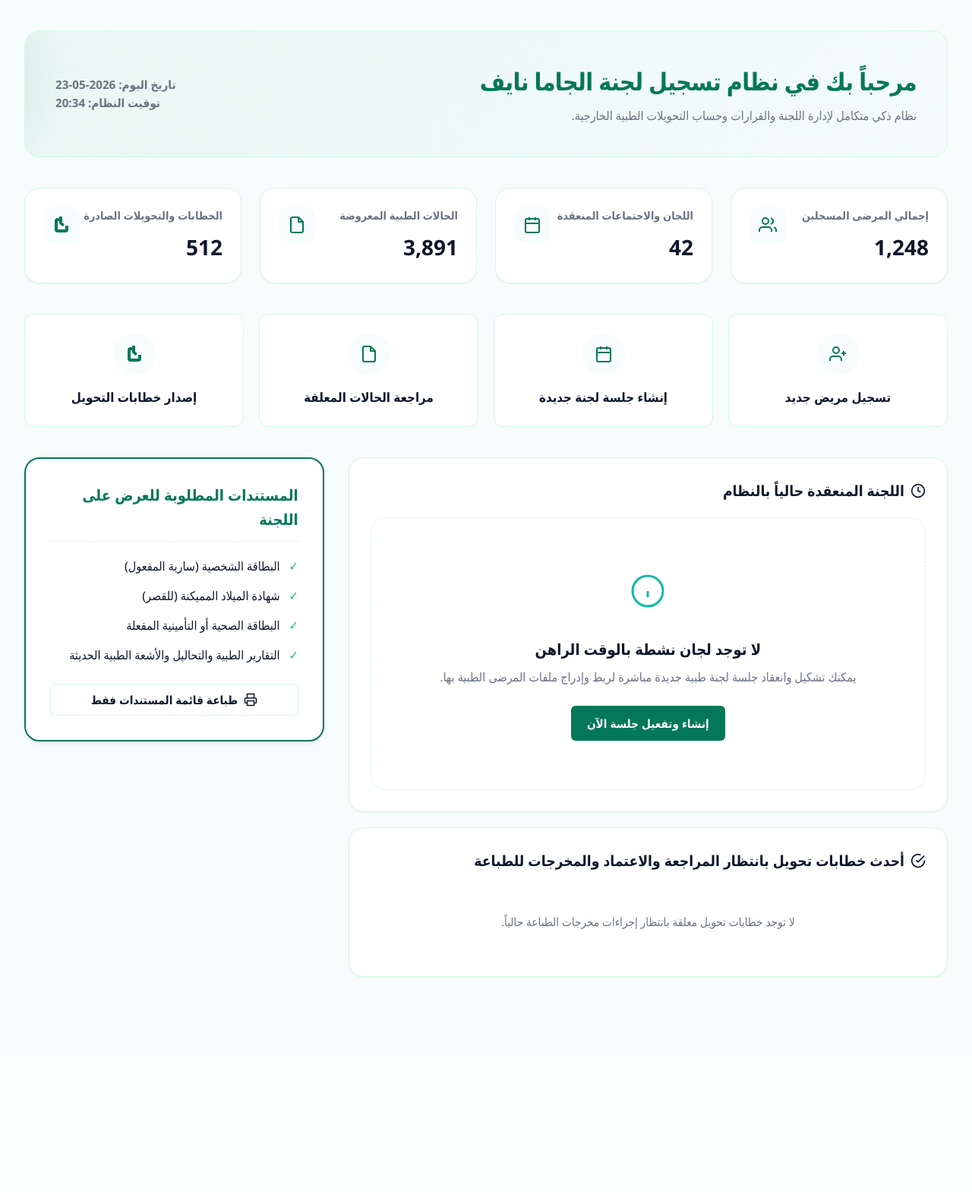
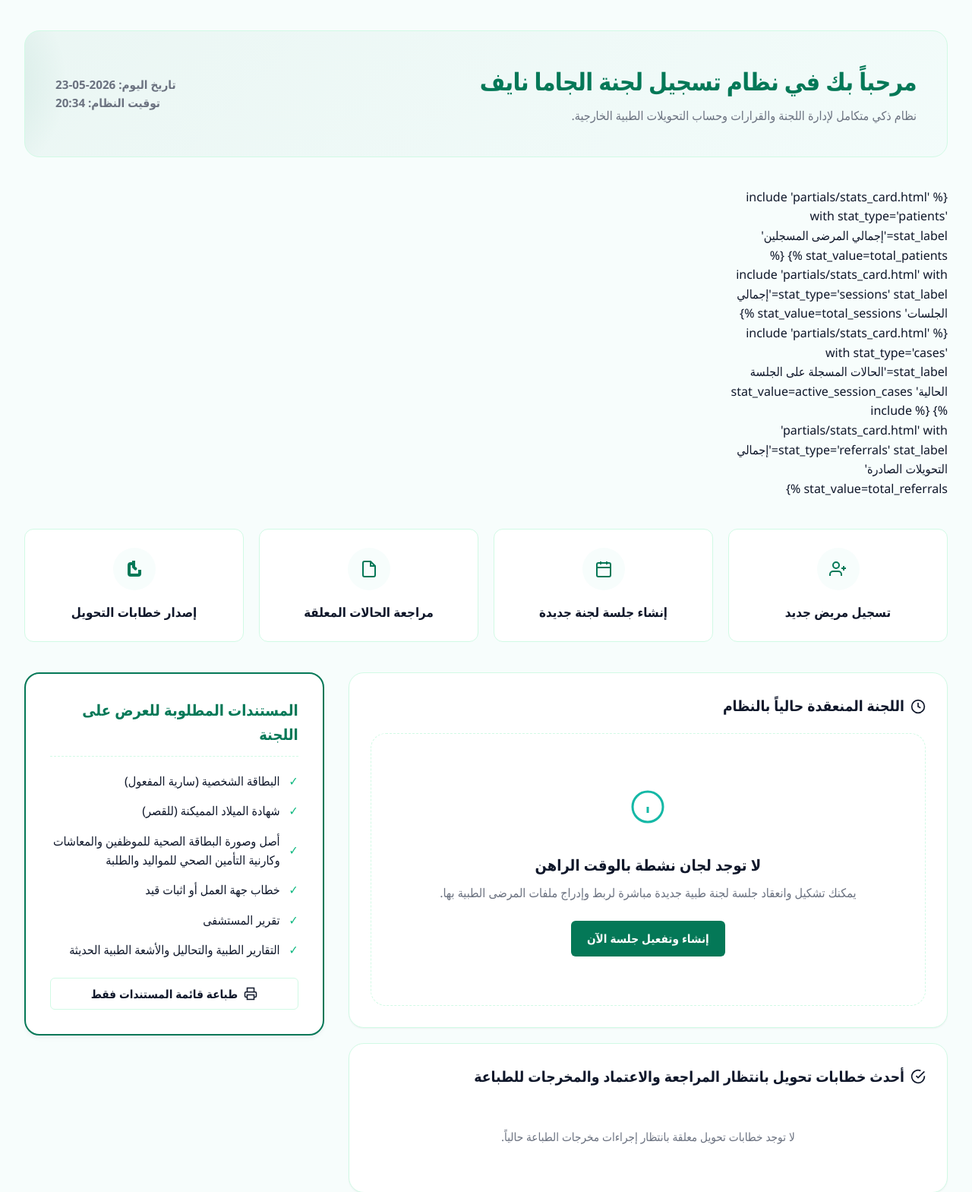
Before and after one commit to Maih-design/Gama2.0, a Django app: page / in a window 1280 px wide. Shown: the part 72-1641 px from the top of the page at 76% size. Before the commit the page ends 1359 px from the top, so only its background shows below. Run offline with Django 5.2, Linux system fonts and the light colour scheme; the visitor is signed in with stand-in values (Sample User, id 1); data that the repository does not hold is empty.

Commit message:
templates fixs

```diff
--- a/apps/committee/urls.py
+++ b/apps/committee/urls.py
@@ -17,5 +17,6 @@ urlpatterns = [
     path('case/<int:pk>/recommendation/', views.add_recommendation, name='recommendation_form'),
 
     # Printing Actions Routing Matrix (Consolidated)
-    path('case/<int:case_pk>/print-recommendation/', views.print_recommendation, name='recommendation_print'),
+    path('session/<int:session_pk>/case/<int:case_pk>/recommendation/', views.add_recommendation, name='add_recommendation'),
+    path('recommendation/<int:rec_id>/print/', views.print_recommendation, name='print_recommendation')
 ]
--- a/apps/core/views.py
+++ b/apps/core/views.py
@@ -12,22 +12,27 @@ from apps.referrals.models import Referral
 
 @login_required
 def homepage(request):
-    """
-    Main premium operational control dashboard gateway.
-    Aggregates high-level healthcare operations metrics for the landing interface.
-    """
-    # Fetch real-time operation metrics for the SaaS dashboard view
     active_session = CommitteeSession.objects.filter(is_active=True).first()
-    pending_cases_count = CommitteeCase.objects.filter(status='PEN').count()
-    active_referrals_count = Referral.objects.filter(status="ISSUED").count()
+
+    total_patients = Patient.objects.count()
+    total_sessions = CommitteeSession.objects.count()
+    total_referrals = Referral.objects.count()
+    active_session_cases = 0
+
+    active_session_cases = (
+    CommitteeCase.objects.filter(committee_session=active_session).count()
+    if active_session else 0
+    )
 
     context = {
+        'total_patients': total_patients,
+        'total_sessions': total_sessions,
+        'active_session_cases': active_session_cases,
+        'total_referrals': total_referrals,
         'active_session': active_session,
-        'pending_cases_count': pending_cases_count,
-        'active_referrals_count': active_referrals_count,
     }
+
     return render(request, 'core/homepage.html', context)
-
 
 @login_required
 def patient_search_api(request):
--- a/static/css/print.css
+++ b/static/css/print.css
@@ -234,4 +234,5 @@
         display: flex !important;
         justify-content: space-between !important;
     }
+
 }
--- a/templates/committee/session_details.html
+++ b/templates/committee/session_details.html
@@ -69,7 +69,7 @@
                             </td>
                             <td class="tbl-actions">
                                 {% if session.is_active %}
-                                    <a href="{% url 'committee:recommendation_form' case.pk %}" class="cmp-btn cmp-btn--secondary" style="padding: 0.4rem 0.8rem; font-size: 0.8rem; border-color: var(--secondary); color: var(--secondary);">
+                                    <a href="{% url 'committee:add_recommendation' case.committee_session.id case.id %}" class="cmp-btn cmp-btn--secondary" style="padding: 0.4rem 0.8rem; font-size: 0.8rem; border-color: var(--secondary); color: var(--secondary);">
                                         إقرار التوصية الطبية
                                     </a>
                                 {% else %}
--- a/templates/core/homepage.html
+++ b/templates/core/homepage.html
@@ -22,10 +22,27 @@
 
 <!-- System Global Analytics Performance Grid -->
 <div class="lyt-grid-dashboard">
-    {% include 'partials/stats_card.html' with stat_type='patients' stat_label='إجمالي المرضى المسجلين' stat_value=total_patients|default:"1,248" %}
-    {% include 'partials/stats_card.html' with stat_type='sessions' stat_label='اللجان والاجتماعات المنعقدة' stat_value=total_sessions|default:"42" %}
-    {% include 'partials/stats_card.html' with stat_type='cases' stat_label='الحالات الطبية المعروضة' stat_value=total_cases|default:"3,891" %}
-    {% include 'partials/stats_card.html' with stat_type='referrals' stat_label='الخطابات والتحويلات الصادرة' stat_value=total_referrals|default:"512" %}
+
+    {% include 'partials/stats_card.html' with
+        stat_type='patients'
+        stat_label='إجمالي المرضى المسجلين'
+        stat_value=total_patients %}
+
+    {% include 'partials/stats_card.html' with
+        stat_type='sessions'
+        stat_label='إجمالي الجلسات'
+        stat_value=total_sessions %}
+
+    {% include 'partials/stats_card.html' with
+        stat_type='cases'
+        stat_label='الحالات المسجلة على الجلسة الحالية'
+        stat_value=active_session_cases %}
+
+    {% include 'partials/stats_card.html' with
+        stat_type='referrals'
+        stat_label='إجمالي التحويلات الصادرة'
+        stat_value=total_referrals %}
+
 </div>
 
 <!-- Workflow Quick Action Engine Links Grid Layout -->
@@ -136,7 +153,9 @@
             <ul class="hmp-printable-card__list">
                 <li class="hmp-printable-card__item">البطاقة الشخصية (سارية المفعول)</li>
                 <li class="hmp-printable-card__item">شهادة الميلاد المميكنة (للقصر)</li>
-                <li class="hmp-printable-card__item">البطاقة الصحية أو التأمينية المفعلة</li>
+                <li class="hmp-printable-card__item">أصل وصورة البطاقة الصحية للموظفين والمعاشات وكارنية التأمين الصحي للمواليد والطلبة</li>
+                <li class="hmp-printable-card__item">خطاب جهة العمل أو اثبات قيد</li>
+                <li class="hmp-printable-card__item">تقرير المستشفى</li>
                 <li class="hmp-printable-card__item">التقارير الطبية والتحاليل والأشعة الطبية الحديثة</li>
             </ul>
             <button class="cmp-btn cmp-btn--secondary hmp-printable-card__btn" id="hmpPrintRequirementsBtn" style="width: 100%; gap: 0.5rem;">
--- a/templates/referrals/pending_referrals.html
+++ b/templates/referrals/pending_referrals.html
@@ -53,7 +53,7 @@
                         {% else %}
                             <div style="font-size: 0.85rem; color: var(--danger); font-weight: 600; margin-bottom: 0.5rem;">لم يتم اختيار مركز توجيه بالقرار الصادر.</div>
                             <a href="{% url 'referrals:assign_center_and_create' case.pk %}" class="cmp-btn cmp-btn--secondary" style="text-align: center; justify-content: center; width: 100%; border-color: var(--secondary); color: var(--secondary);">
-                                <span>تحديد الجهة وصياغة الخطاب</span>
+                                <span>تحديد الجهة وإصدار الخطاب</span>
                             </a>
                         {% endif %}
                     </div>
```
Also changed, not shown: apps/committee/forms.py (+19 -10 lines), apps/committee/views.py (+25 -5 lines), templates/committee/create_session.html (+0 -10 lines), templates/print/documents_checklist_print.html (+16 -7 lines), templates/print/recommendation_print.html (+20 -24 lines), templates/referrals/issued_referrals.html (+6 -6 lines), templates/referrals/referral_print.html (+10 -1 lines).
